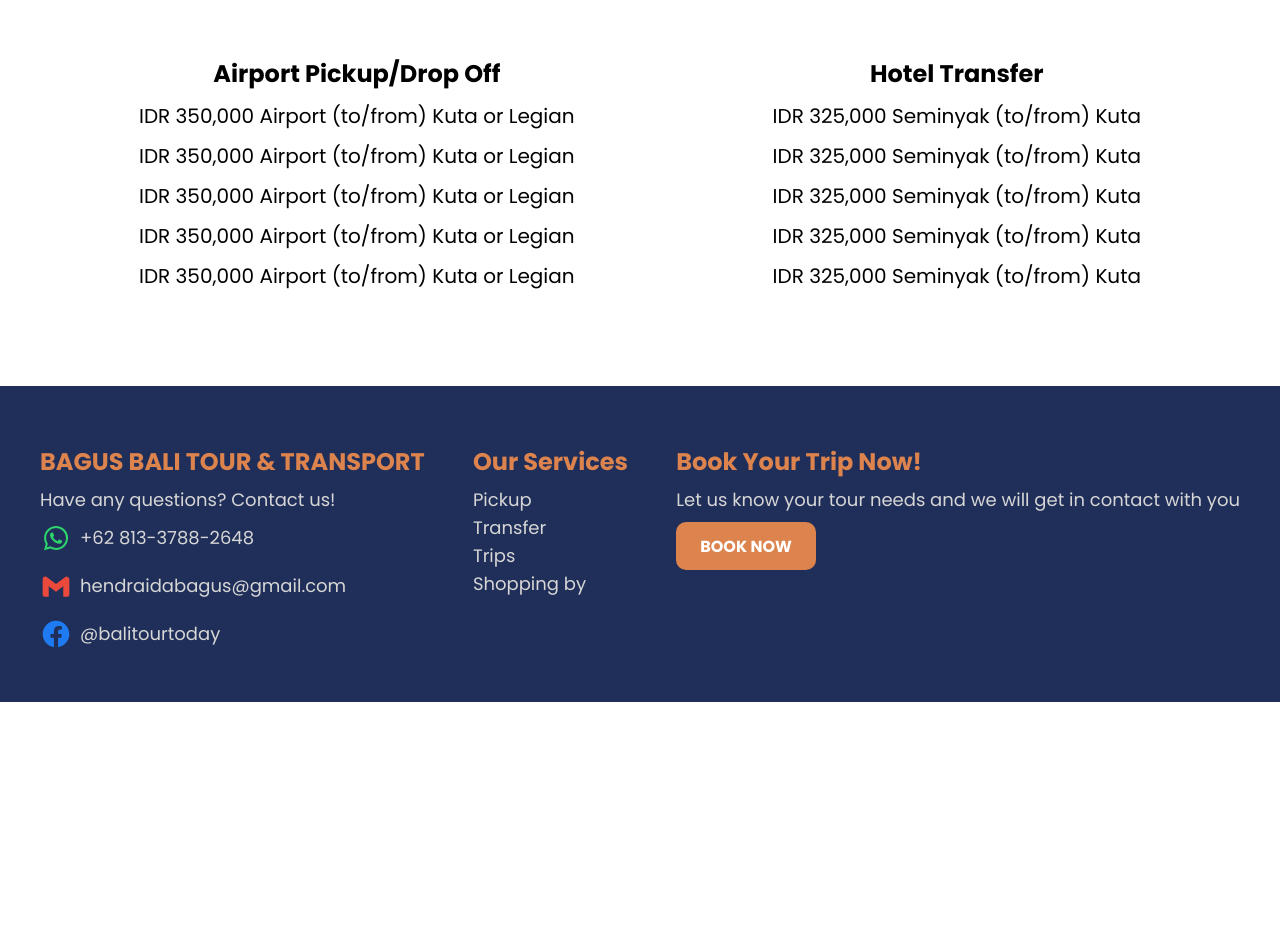
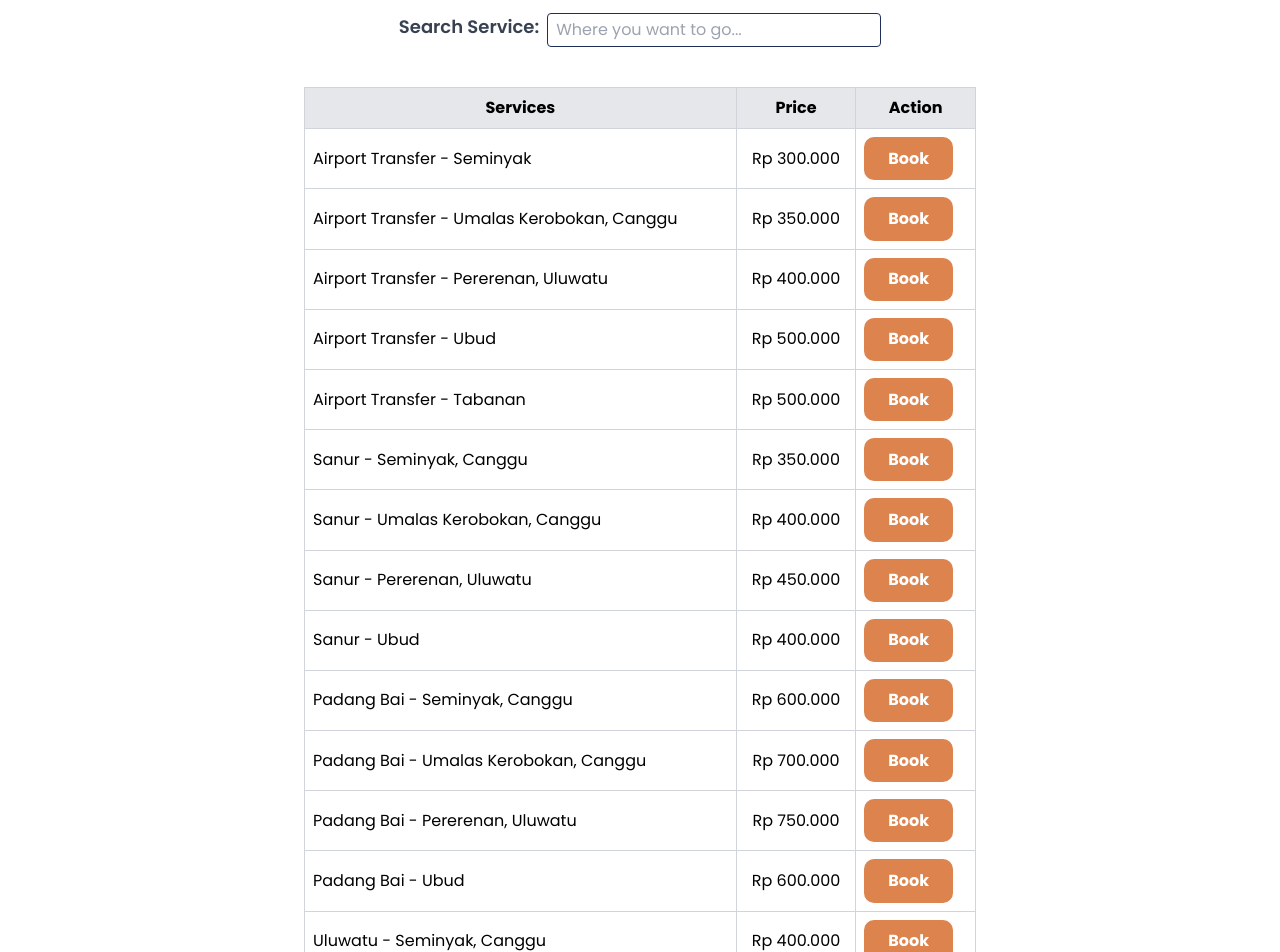
Before and after one commit to CokdePutra/Bali-Tour, a React (Vite) app: page /PickupTransfer in a window 1280 px wide. Shown: the part 820-1772 px from the top of the page. Before the commit the page ends 1522 px from the top, so only its background shows below. Built offline with nearby package versions, Linux system fonts and the light colour scheme.

Commit message:
updating Pickup and Transfer

```diff
--- a/src/components/Button/ButtonBook.jsx
+++ b/src/components/Button/ButtonBook.jsx
@@ -4,7 +4,7 @@ const ButtonBook = ({ textButton, className, onClick }) => {
   return (
     <button
       onClick={onClick}
-      className={`bg-secondary-color text-white h-[3rem] w-auto px-[1.5rem] py-[.8rem] rounded-[10px] hover:bg-secondary-shadow transition-all duration-300 poppins-bold md:mt-0 md:block ${className}`}>
+      className={`bg-secondary-color text-white w-auto px-[1rem] lg:px-[1.5rem] py-[0.6rem] rounded-[10px] hover:bg-secondary-shadow transition-all duration-300 poppins-bold md:mt-0 md:block ${className}`}>
       {textButton}
     </button>
   );
--- a/src/constants/constants.jsx
+++ b/src/constants/constants.jsx
@@ -79,3 +79,95 @@ export const HeroImage = {
   Activities: "./images/beach_club.jpg",
   Contact: "./images/NJ_BubbleGum_22.jpg",
 };
+
+export const ServiceDetail = [
+  // Airport
+  {
+    name: "Airport Transfer - Seminyak",
+    price: "300.000",
+    id: "0",
+  },
+  {
+    name: "Airport Transfer - Umalas Kerobokan, Canggu",
+    price: "350.000",
+    id: "1",
+  },
+  {
+    name: "Airport Transfer - Pererenan, Uluwatu",
+    price: "400.000",
+    id: "2",
+  },
+  {
+    name: "Airport Transfer - Ubud",
+    price: "500.000",
+    id: "3",
+  },
+  {
+    name: "Airport Transfer - Tabanan",
+    price: "500.000",
+    id: "4",
+  },
+  // Sanur
+  {
+    name: "Sanur - Seminyak, Canggu",
+    price: "350.000",
+    id: "5",
+  },
+  {
+    name: "Sanur - Umalas Kerobokan, Canggu",
+    price: "400.000",
+    id: "6",
+  },
+  {
+    name: "Sanur - Pererenan, Uluwatu",
+    price: "450.000",
+    id: "7",
+  },
+  {
+    name: "Sanur - Ubud",
+    price: "400.000",
+    id: "8",
+  },
+  // Padang Bai
+  {
+    name: "Padang Bai - Seminyak, Canggu",
+    price: "600.000",
+    id: "9",
+  },
+  {
+    name: "Padang Bai - Umalas Kerobokan, Canggu",
+    price: "700.000",
+    id: "10",
+  },
+  {
+    name: "Padang Bai - Pererenan, Uluwatu",
+    price: "750.000",
+    id: "11",
+  },
+  {
+    name: "Padang Bai - Ubud",
+    price: "600.000",
+    id: "12",
+  },
+  // Uluwatu
+  {
+    name: "Uluwatu - Seminyak, Canggu",
+    price: "400.000",
+    id: "13",
+  },
+  {
+    name: "Uluwatu - Umalas Kerobokan, Canggu",
+    price: "450.000",
+    id: "14",
+  },
+  {
+    name: "Uluwatu - Pererenan, Uluwatu",
+    price: "500.000",
+    id: "15",
+  },
+  {
+    name: "Uluwatu - Ubud",
+    price: "600.000",
+    id: "16",
+  },
+];
--- a/src/view/PickupTransfer.jsx
+++ b/src/view/PickupTransfer.jsx
@@ -1,10 +1,18 @@
-import React from "react";
+import React, { useState } from "react";
 import Navbar from "../components/Navbar/Navbar";
 import Hero from "../components/Hero/Hero";
 import Footer from "../components/Footer/Footer";
-import { HeroImage } from "../constants/constants";
+import { HeroImage, ServiceDetail } from "../constants/constants";
+import ButtonBook from "../components/Button/ButtonBook";
 
 const Pickup = () => {
+  const [searchQuery, setSearchQuery] = useState("");
+
+  // Filter services based on the search query
+  const filteredServices = ServiceDetail.filter((service) =>
+    service.name.toLowerCase().includes(searchQuery.toLowerCase())
+  );
+
   return (
     <>
       <Navbar />
@@ -12,40 +20,51 @@ const Pickup = () => {
         backgroundImage={HeroImage.PickupTransfer}
         title="Pickup & Transfer"
       />
-      <div className="content lg:flex lg:justify-around p-5 m-5">
-        <div className="left">
-          <h1 className="Title-card mt-10">Airport Pickup/Drop Off</h1>
-          <ul>
-            <li className="Desc">
-              IDR 350,000 Airport (to/from) Kuta or Legian
-            </li>
-            <li className="Desc">
-              IDR 350,000 Airport (to/from) Kuta or Legian
-            </li>
-            <li className="Desc">
-              IDR 350,000 Airport (to/from) Kuta or Legian
-            </li>
-            <li className="Desc">
-              IDR 350,000 Airport (to/from) Kuta or Legian
-            </li>
-            <li className="Desc">
-              IDR 350,000 Airport (to/from) Kuta or Legian
-            </li>
-          </ul>
-        </div>
-        <div className="right">
-          <h2 className="Title-card mt-10">Hotel Transfer</h2>
-          <ul>
-            <li className="Desc">IDR 325,000 Seminyak (to/from) Kuta</li>
-            <li className="Desc">IDR 325,000 Seminyak (to/from) Kuta</li>
-            <li className="Desc">IDR 325,000 Seminyak (to/from) Kuta</li>
-            <li className="Desc">IDR 325,000 Seminyak (to/from) Kuta</li>
-            <li className="Desc">IDR 325,000 Seminyak (to/from) Kuta</li>
-          </ul>
-        </div>
+      <div className="flex w-auto place-content-center my-10">
+        <label
+          htmlFor="service-search"
+          className="mr-2 font-semibold text-lg text-gray-700">
+          Search Service:
+        </label>
+        <input
+          type="text"
+          id="service-search"
+          value={searchQuery}
+          onChange={(e) => setSearchQuery(e.target.value)}
+          className="border border-primary-color px-2 py-1 rounded-[4px] "
+          placeholder="Where you want to go..."
+        />
       </div>
+      <div className="w-full flex justify-center my-5">
+        <table className="w-4/5 max-w-2xl border-collapse border border-gray-300">
+          <thead>
+            <tr className="bg-gray-200">
+              <th className="border border-gray-300 p-2">Services</th>
+              <th className="border border-gray-300 p-2">Price</th>
+              <th className="border border-gray-300 p-2">Action</th>
+            </tr>
+          </thead>
+          <tbody>
+            {filteredServices.map((service, index) => (
+              <tr key={index}>
+                <td className="border border-gray-300 p-2 text-left">
+                  {service.name}
+                </td>
+                <td className="border border-gray-300 p-2">
+                  Rp {service.price}
+                </td>
+                <td className="border border-gray-300 p-2">
+                  <ButtonBook textButton="Book" />
+                </td>
+              </tr>
+            ))}
+          </tbody>
+        </table>
+      </div>
+      <p className="text-sm">Note : this price is /transfer and /car</p>
       <Footer />
     </>
   );
 };
+
 export default Pickup;
```
